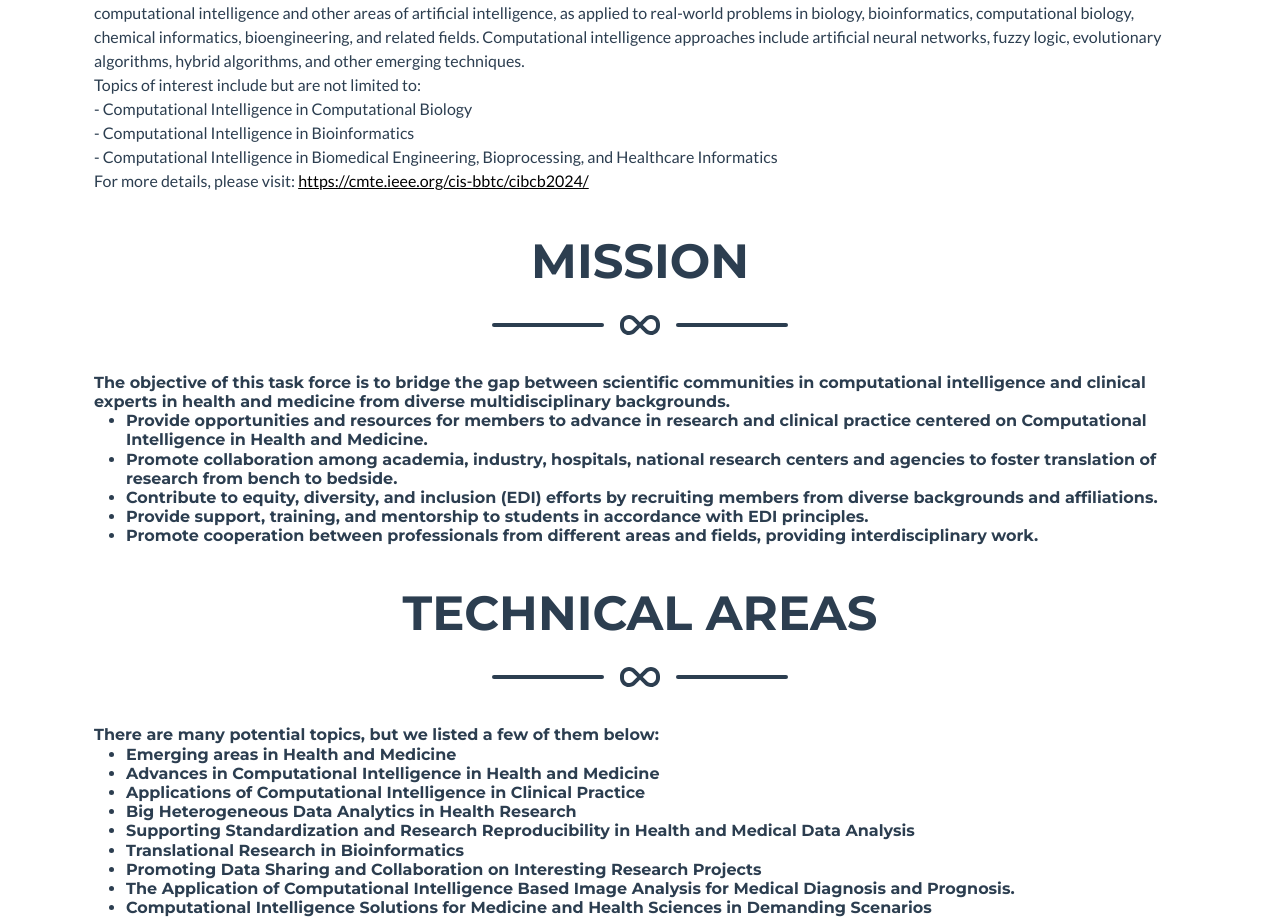
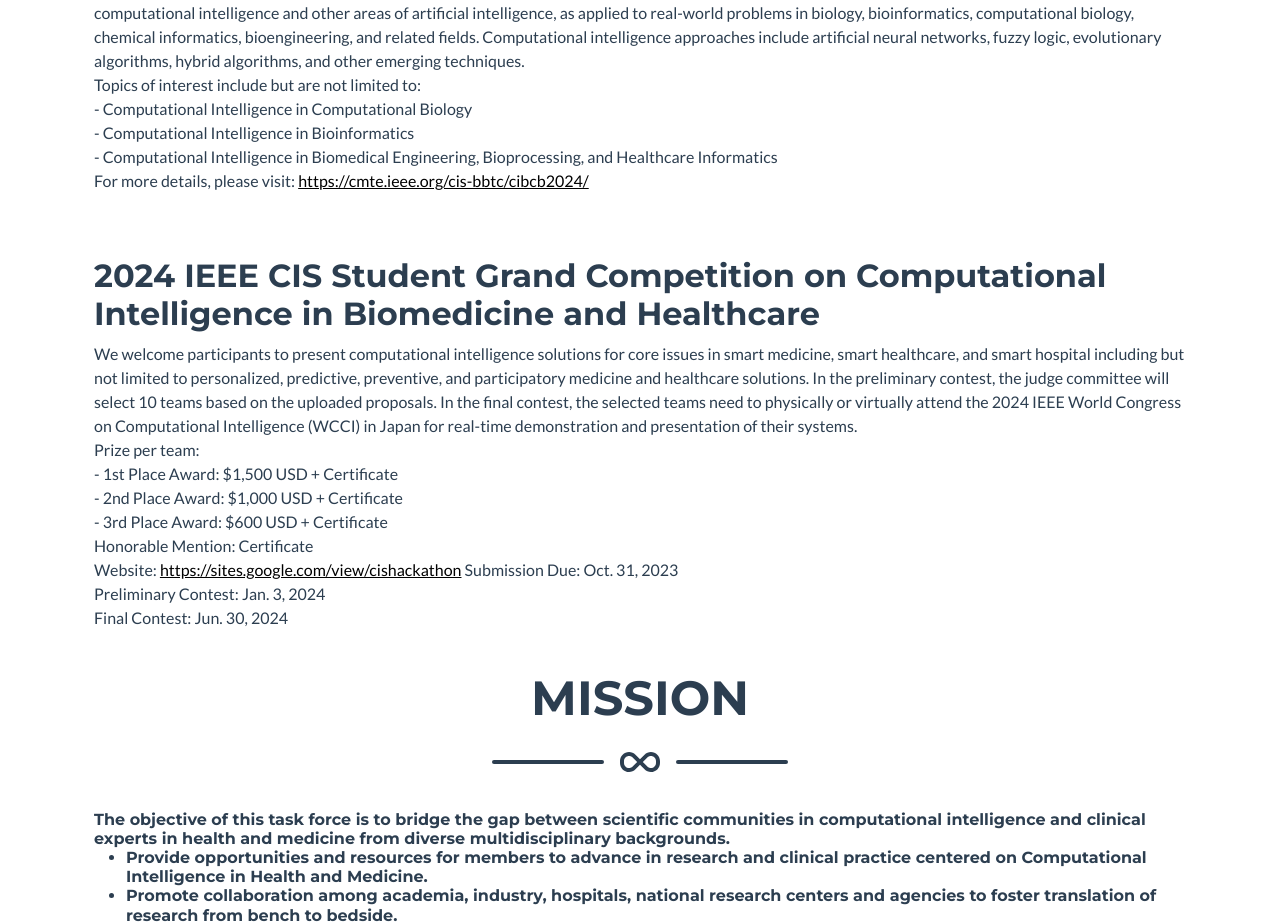
Before and after one commit to TheEhMan/jlnoihoiyghhjg, a Django app: page /IEEE-CIHM/ in a window 1280 px wide. Shown: the part 734-1658 px from the top of the page. Run offline with Django 4.2, Linux system fonts and the light colour scheme; parts of the project's set-up code (start-up, migrations or seed data) failed here and were passed over; some libraries are stand-ins or nearby versions.

Commit message:
added student contest

```diff
--- a/website/templates/website/ieee.html
+++ b/website/templates/website/ieee.html
@@ -85,7 +85,6 @@
                     <div class="divider-custom-icon"><i class="fas fa-infinity"></i></div>
                     <div class="divider-custom-line"></div>
                 </div>
-                <div id="carouselExampleDark" class="carousel carousel-dark slide">
                <h2>21st IEEE Conference on Computational Intelligence in Bioinformatics and Computational Biology (IEEE CIBCB 2024)</h2>
                <h5>27-29 August 2024 – Natal, Brazil</h5>
                <p>This conference will bring together top researchers, practitioners, academics, and students from around the globe to discuss the latest advances in the field of computational intelligence and other areas of artificial intelligence, as applied to real-world problems in biology, bioinformatics, computational biology, chemical informatics, bioengineering, and related fields. Computational intelligence approaches include artificial neural networks, fuzzy logic, evolutionary algorithms, hybrid algorithms, and other emerging techniques.
@@ -104,6 +103,38 @@
 
 
                 For more details, please visit: <a href="https://cmte.ieee.org/cis-bbtc/cibcb2024/" style="color:black;">https://cmte.ieee.org/cis-bbtc/cibcb2024/</a></p>
+
+        </br>
+    </br>
+                <h2>2024 IEEE CIS Student Grand Competition on Computational Intelligence in Biomedicine and Healthcare</h2>
+               <p>We welcome participants to present computational intelligence solutions for core issues in smart medicine, smart healthcare, and smart hospital including but not limited to personalized, predictive, preventive, and participatory medicine and healthcare solutions.
+
+                In the preliminary contest, the judge committee will select 10 teams based on the uploaded proposals.
+
+                In the final contest, the selected teams need to physically or virtually attend the 2024 IEEE World Congress on Computational Intelligence (WCCI) in Japan for real-time demonstration and presentation of their systems.
+               </br>
+               Prize per team:
+            </br>
+                - 1st Place Award: $1,500 USD + Certificate
+            </br>
+
+                - 2nd Place Award: $1,000 USD + Certificate
+            </br>
+
+                -  3rd Place Award: $600 USD + Certificate
+
+            </br>
+            Honorable Mention: Certificate
+        </br>
+                Website:  <a href="https://sites.google.com/view/cishackathon" style="color:black;">https://sites.google.com/view/cishackathon</a>
+                Submission Due: Oct. 31, 2023
+            </br>
+
+                Preliminary Contest: Jan. 3, 2024
+        </br>
+
+                Final Contest: Jun. 30, 2024
+            </p>
         </section>
         <section class="page-section portfolio bg-white text-secondary" id="mission">
             <div class="container">
```
